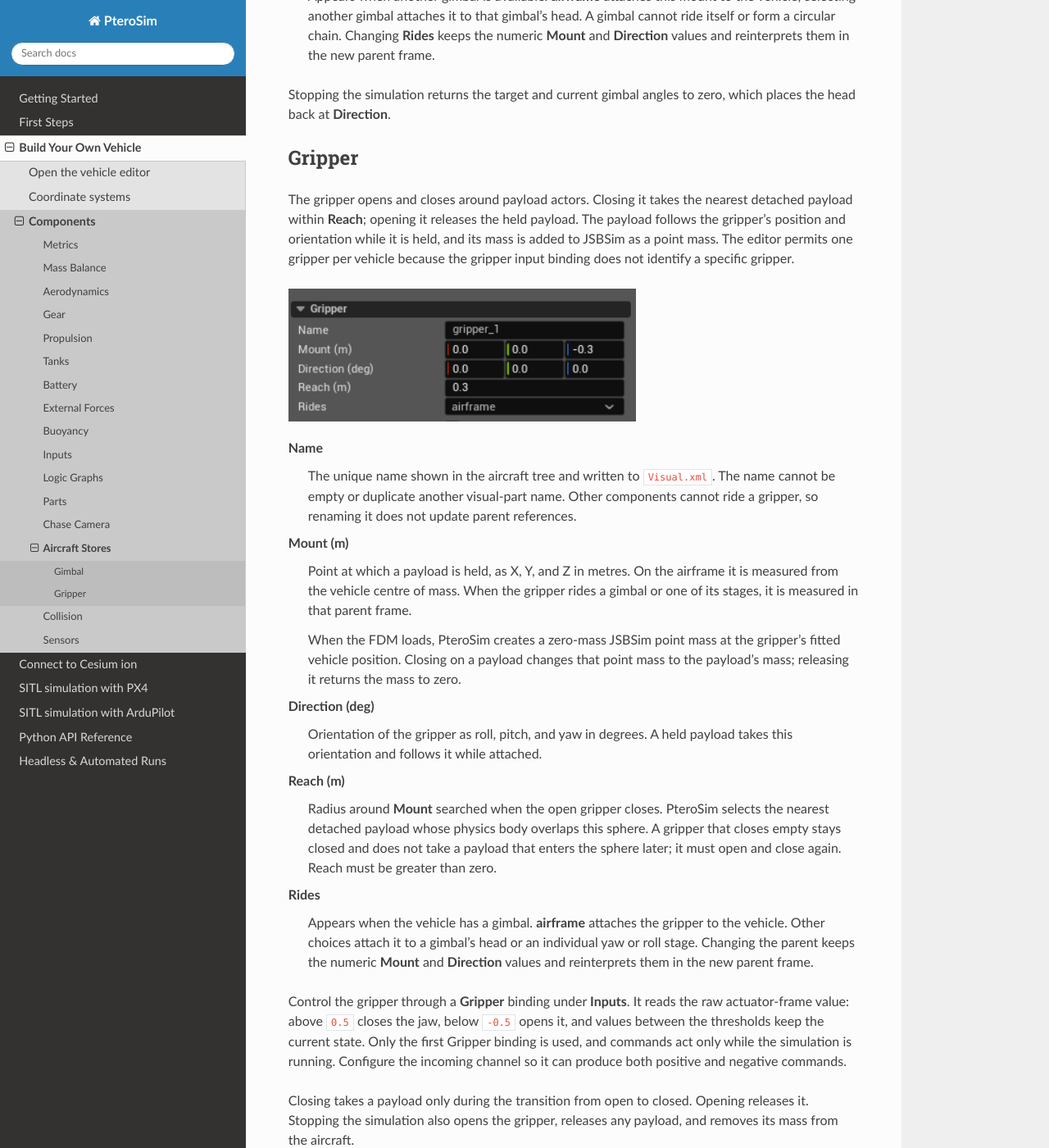
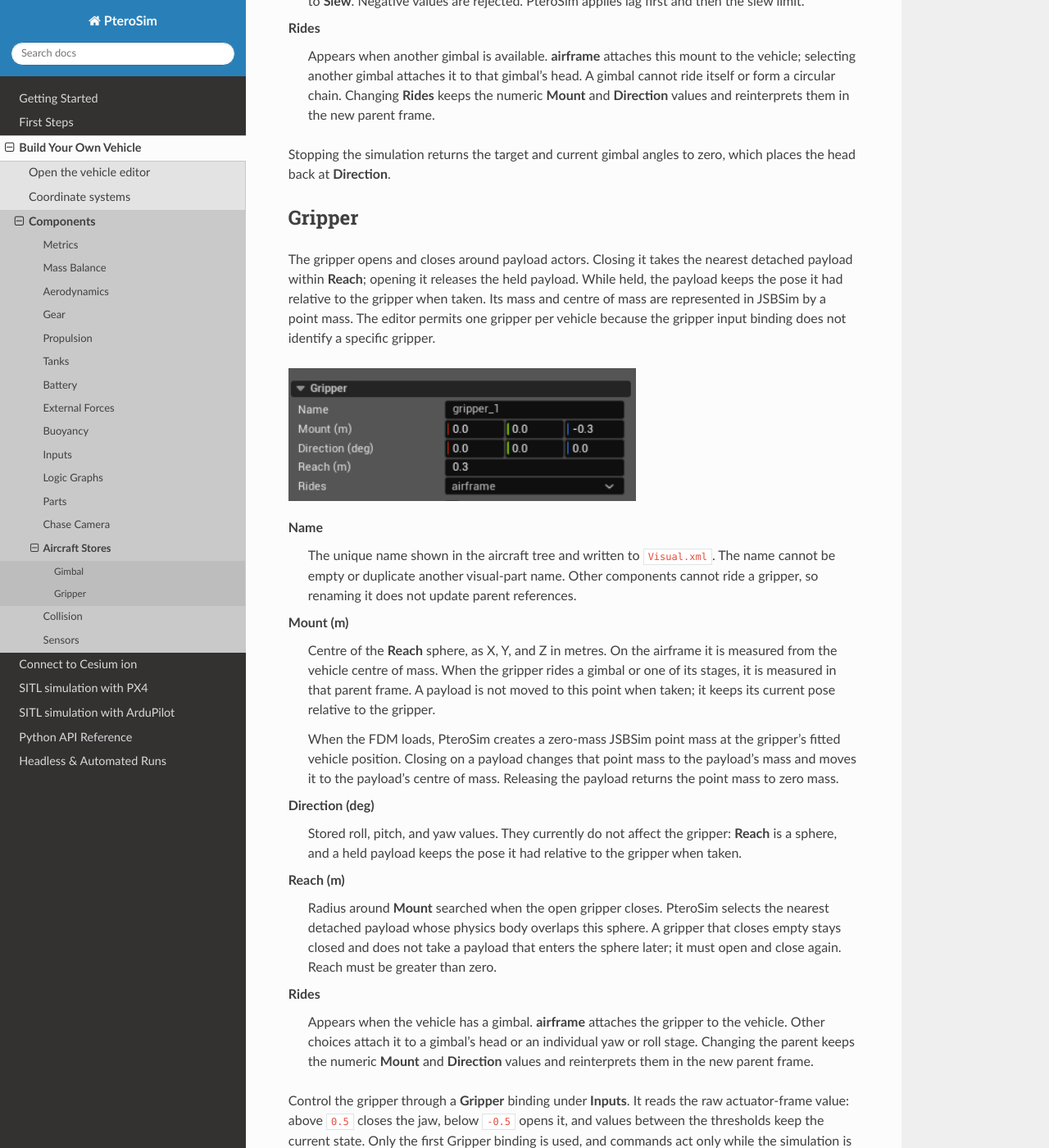
Before and after one commit to AlexanderRex/PteroSimDocs, a Sphinx documentation site: the page built from docs/source/editor/aircraft_stores.rst, in a window 1280 px wide and 1400 px high, scrolled down 1534 px. Shown: the whole window at 82% size. Built offline with Sphinx 7.4.7 and the Read the Docs theme 3.1.0, drawn with Linux system fonts in a browser that asks for light colours; some of the changed text lies outside the part shown.

Commit message:
Correct aircraft stores behavior

```diff
--- a/docs/source/editor/aircraft_stores.rst
+++ b/docs/source/editor/aircraft_stores.rst
@@ -23,7 +24,9 @@ A vehicle may contain more than one gimbal.
    The unique name shown in the aircraft tree and written to ``Visual.xml``.
    Other components use this name in their **Rides** or parent setting.
    Renaming the gimbal updates those references. The name cannot be empty or
-   duplicate the name of another visual part, gimbal, or gripper.
+   duplicate the name of another visual part, gimbal, or gripper. It cannot
+   contain a period because a period separates a gimbal name from a stage
+   name, as in ``gimbal_1.yaw``.
 
 **Mount (m)**
    Position of the fixed mount as X, Y, and Z in metres. When the gimbal rides
@@ -78,10 +81,10 @@ Gripper
 
 The gripper opens and closes around payload actors. Closing it takes the
 nearest detached payload within **Reach**; opening it releases the held
-payload. The payload follows the gripper's position and orientation while it
-is held, and its mass is added to JSBSim as a point mass. The editor permits
-one gripper per vehicle because the gripper input binding does not identify a
-specific gripper.
+payload. While held, the payload keeps the pose it had relative to the gripper
+when taken. Its mass and centre of mass are represented in JSBSim by a point
+mass. The editor permits one gripper per vehicle because the gripper input
+binding does not identify a specific gripper.
 
 .. image:: ../Images/editor_aircraft_stores_gripper.png
    :alt: Gripper section of the vehicle editor
@@ -94,17 +97,21 @@ specific gripper.
    references.
 
 **Mount (m)**
-   Point at which a payload is held, as X, Y, and Z in metres. On the airframe
-   it is measured from the vehicle centre of mass. When the gripper rides a
-   gimbal or one of its stages, it is measured in that parent frame.
+   Centre of the **Reach** sphere, as X, Y, and Z in metres. On the airframe it
+   is measured from the vehicle centre of mass. When the gripper rides a
+   gimbal or one of its stages, it is measured in that parent frame. A payload
+   is not moved to this point when taken; it keeps its current pose relative
+   to the gripper.
 
    When the FDM loads, PteroSim creates a zero-mass JSBSim point mass at the
    gripper's fitted vehicle position. Closing on a payload changes that point
-   mass to the payload's mass; releasing it returns the mass to zero.
+   mass to the payload's mass and moves it to the payload's centre of mass.
+   Releasing the payload returns the point mass to zero mass.
 
 **Direction (deg)**
-   Orientation of the gripper as roll, pitch, and yaw in degrees. A held
-   payload takes this orientation and follows it while attached.
+   Stored roll, pitch, and yaw values. They currently do not affect the
+   gripper: **Reach** is a sphere, and a held payload keeps the pose it had
+   relative to the gripper when taken.
 
 **Reach (m)**
    Radius around **Mount** searched when the open gripper closes. PteroSim
```
Also changed, not shown: other parts of docs/source/editor/aircraft_stores.rst (+4 -3 lines).
